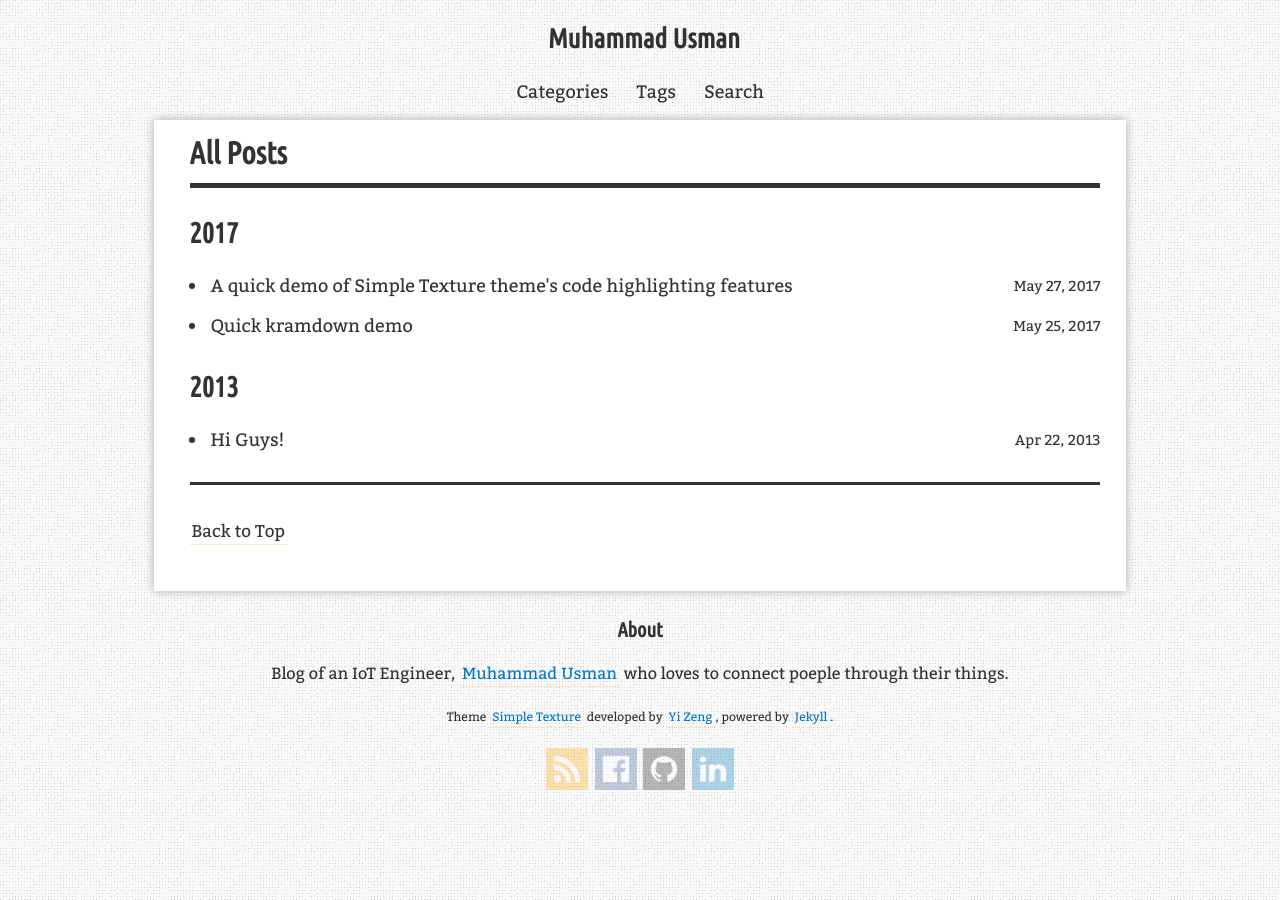
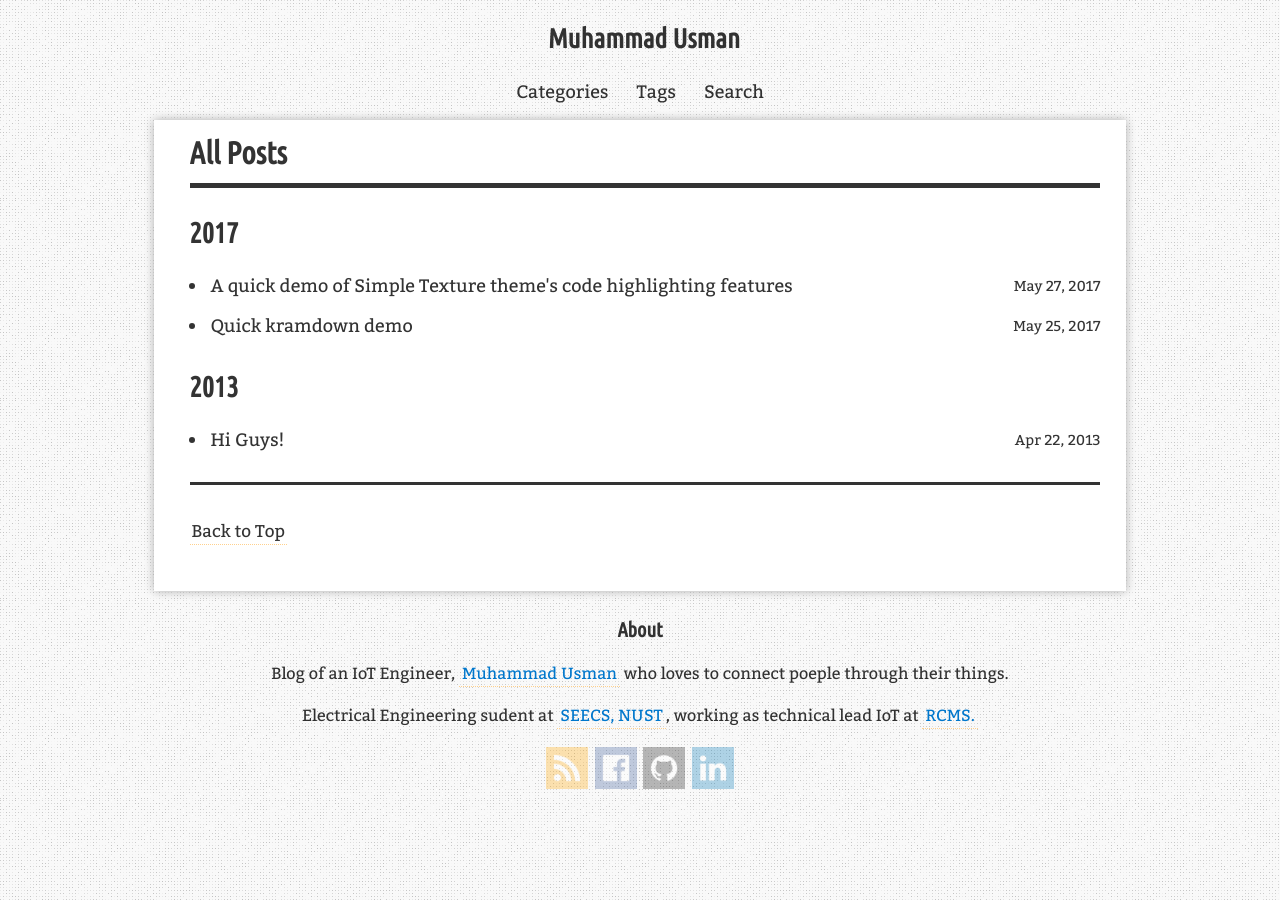
Before and after one commit to abtahir/uthmanhere.github.io, a Jekyll site: the page built from blog/index.html, in a window 1280 px wide. Built offline with Jekyll 4.4.1, drawn with Linux system fonts in a browser that asks for light colours; nearby versions of some CDN libraries; comment, search, counter and statistics services are not loaded.

Commit message:
Update footer.html

```diff
--- a/_includes/blog/footer.html
+++ b/_includes/blog/footer.html
@@ -7,7 +7,7 @@
                     {% if site.blog.footer_content %}
                         <p>Blog of an IoT Engineer, <a href="github.com/uthmanhere/">Muhammad Usman</a> who loves to connect poeple through their things.</p>
                     {% endif %}
-                    {{ site.data.i18n[site.lang].theme_info }}
+                    <p>Electrical Engineering sudent at <a hrep="http://seecs.nust.edu.pk">SEECS, NUST</a>, working as technical lead IoT at <a href="http://www.nust.edu.pk/INSTITUTIONS/Centers/RCMS/Pages/default.aspx">RCMS.</a></p>
                 </div>
                 <div class="social-links">
                     {% if site.author.email %}
```
